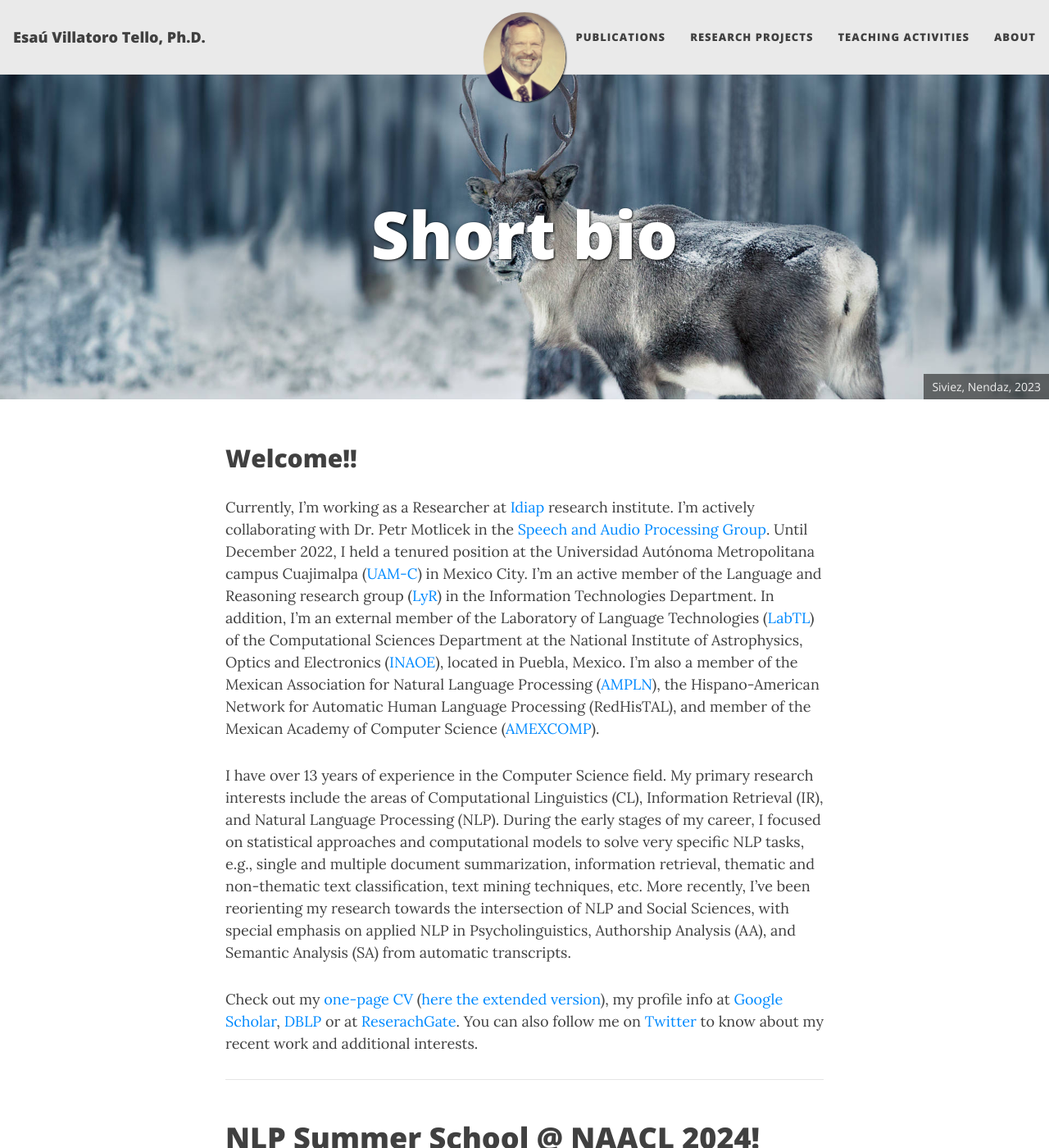
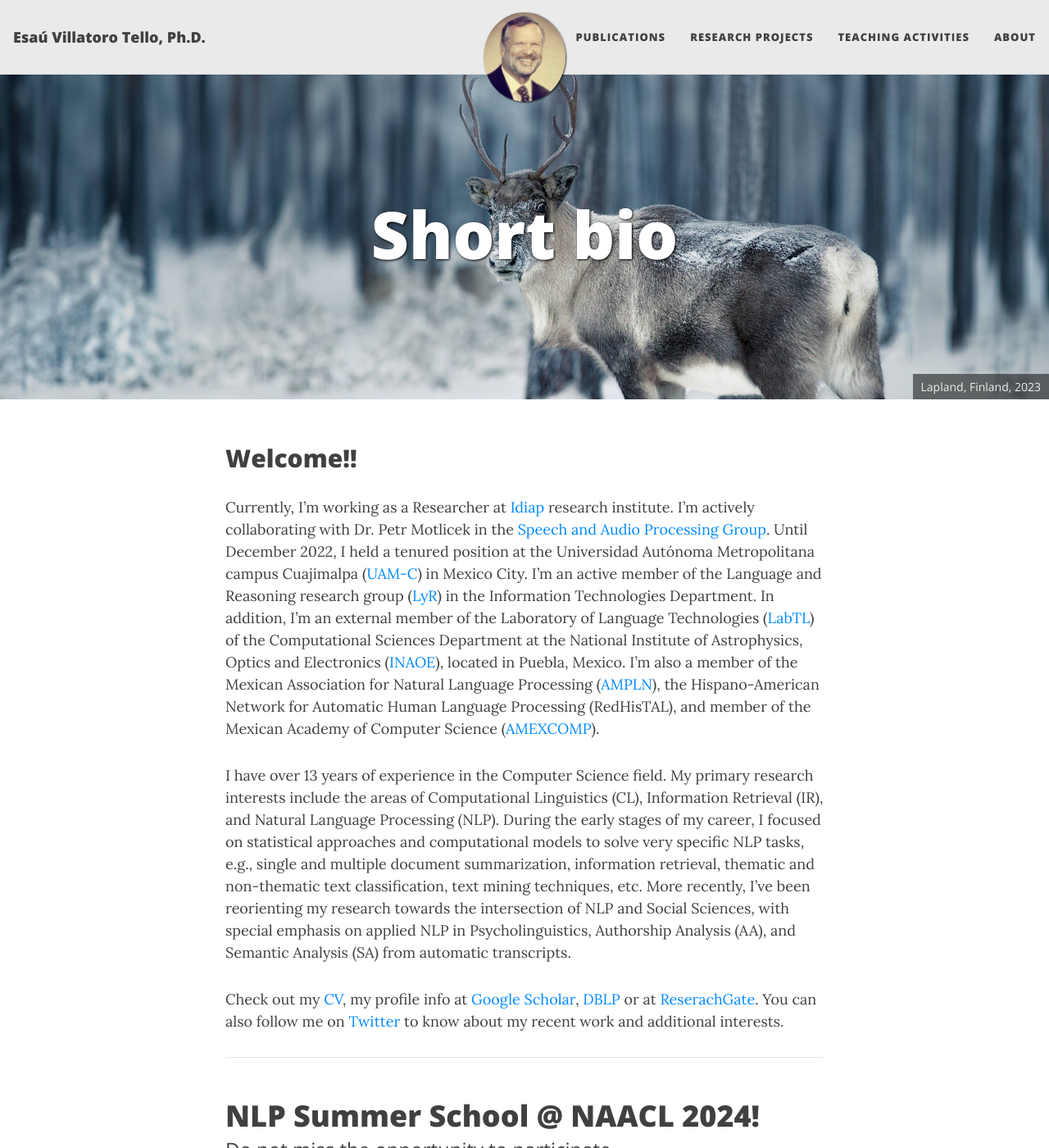
Before and after one commit to oravar333/oravar333.github.io, a Jekyll site: the page built from index.md, in a window 1280 px wide and 1400 px high. Shown: the whole window at 82% size. Built offline with Jekyll 4.4.1, drawn with Linux system fonts in a browser that asks for light colours; nearby versions of some CDN libraries; the list of posts is cut into pages by our own code.

Commit message:
test
test

```diff
--- a/index.md
+++ b/index.md
@@ -6,7 +6,7 @@ layout: home
 title: Short bio
 css: "/assets/css/index.css"
 cover-img:
-  - "/assets/images/Siviez.JPEG" : "Siviez, Nendaz, 2023"
+  - "/assets/images/Siviez.JPEG" : "Lapland, Finland, 2023"
 ---
 
 ## Welcome!!
@@ -15,6 +15,6 @@ Currently, I'm working as a Researcher at [Idiap](https://www.idiap.ch/en) resea
 
 I have over 13 years of experience in the Computer Science field. My primary research interests include the areas of Computational Linguistics (CL), Information Retrieval (IR), and Natural Language Processing (NLP). During the early stages of my career, I focused on statistical approaches and computational models to solve very specific NLP tasks, e.g., single and multiple document summarization, information retrieval, thematic and non-thematic text classification, text mining techniques, etc. More recently, I've been reorienting my research towards the intersection of NLP and Social Sciences, with special emphasis on applied NLP in Psycholinguistics,  Authorship Analysis (AA), and Semantic Analysis (SA) from automatic transcripts.
 
-Check out my [one-page CV](/assets/files/OnePageCV_EVT.pdf) ([here the extended version](assets/files/EsauVillatoroTello_CV_EN(2024).pdf)), my profile info at [Google Scholar](https://scholar.google.com/citations?hl=en&user=GzaiunYAAAAJ), [DBLP](http://dblp.uni-trier.de/pers/hd/v/Villatoro=Tello:Esa=uacute=) or at [ReserachGate](http://www.researchgate.net/profile/Esau_Villatoro-Tello). You can also follow me on [Twitter](https://twitter.com/esauvt) to know about my recent work and additional interests.
+Check out my [CV](/assets/files/СV_Risto_Orava.pdf), my profile info at [Google Scholar](https://scholar.google.com/citations?hl=en&user=GzaiunYAAAAJ), [DBLP](http://dblp.uni-trier.de/pers/hd/v/Villatoro=Tello:Esa=uacute=) or at [ReserachGate](http://www.researchgate.net/profile/Esau_Villatoro-Tello). You can also follow me on [Twitter](https://twitter.com/esauvt) to know about my recent work and additional interests.
 
 ---
```
Also changed, not shown: 1 other file.
